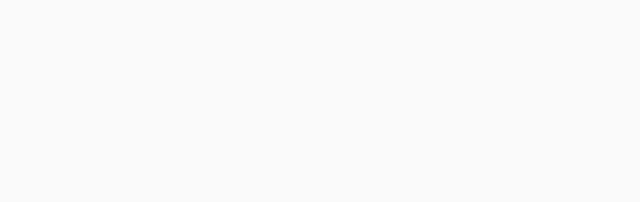
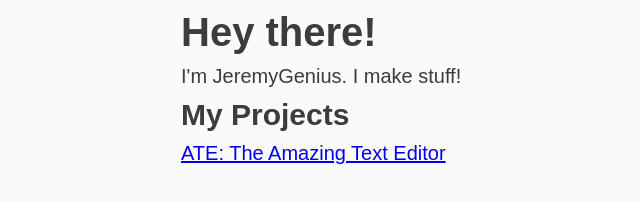
Before and after one commit to JeremyGenius/ate, a plain HTML site: page index.html in a window 1280 px wide. Shown: the whole page, without its empty margins (119-759 px from the left). Drawn offline with Linux system fonts and the light colour scheme.

Commit message:
Added title

```diff
--- a/index.html
+++ b/index.html
@@ -1,13 +1,15 @@
 <!doctype html>
 <html lang='en'>
   <head>
+    <title>My Homepage</title>
     <meta charset='utf-8'/>
     <meta name='viewport' content='width=device-width, initial-scale=1'/>
-    <title>ATE: The Amazing Text Editor</title>
     <link rel='stylesheet' href='styles.css'/>
-    <link rel="icon" type='image/png' href='favicon.png'/>
   </head>
   <body>
-    <div contenteditable='plaintext-only' autofocus class='text-field'></div>
+    <h1>Hey there!</h1>
+    <p>I'm JeremyGenius. I make stuff!</p>
+    <h2>My Projects</h2>
+    <a href='/ate'>ATE: The Amazing Text Editor</a>
   </body>
 </html>
--- a/styles.css
+++ b/styles.css
@@ -5,22 +5,27 @@
 }
 
 body {
+  color: #3c3c3c;
   background-color: #fafafa;
+  font-family: sans-serif;
+  width: 700px;
+  margin: auto;
 }
 
-.text-field:focus {
-  outline: none;
+h1, h2 {
+  margin: 10px;
+  font-weight: bold;
 }
 
-.text-field {
-  font-family: monospace;
-  caret-color: #3c3c3c;
-  width: 100%;
-  padding: 20px 300px;
-  margin: auto;
-  color: #3c3c3c;
-  background-color: #fafafa;
-  line-height: 1.6;
+h1 {
+  font-size: 40px;
+}
+
+h2 {
+  font-size: 30px;
+}
+
+p, a {
+  margin: 10px;
   font-size: 20px;
-  text-overflow: ellipsis;
 }
```
